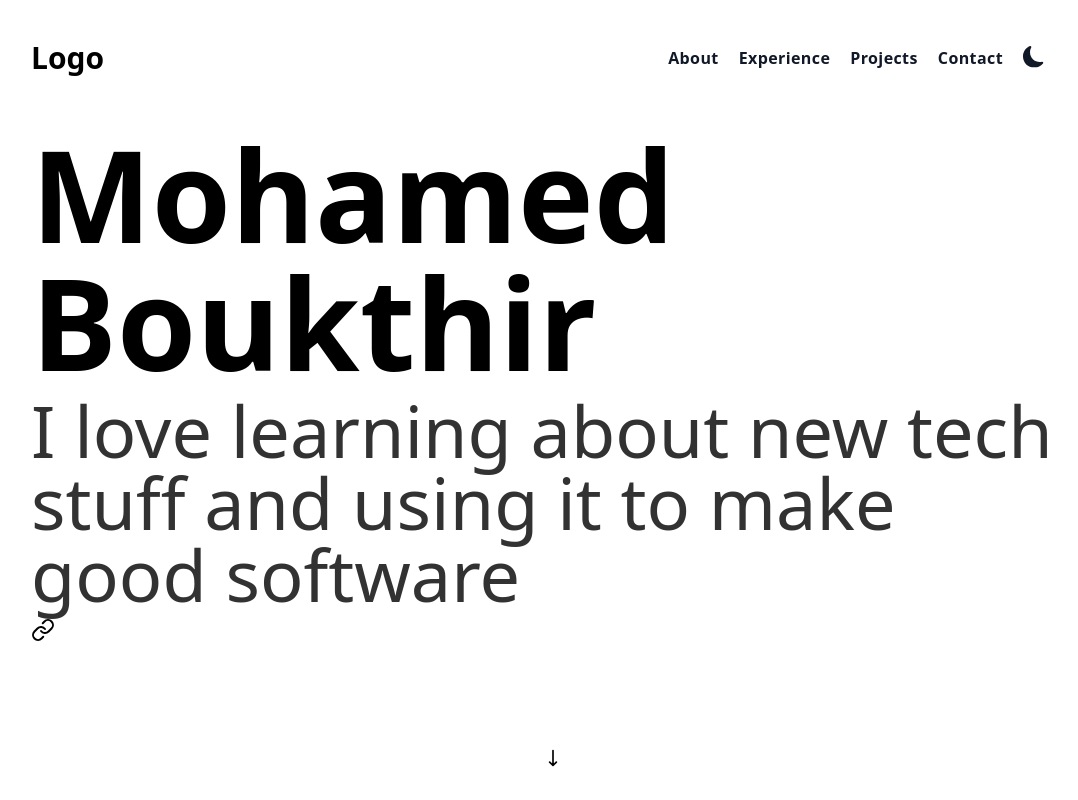
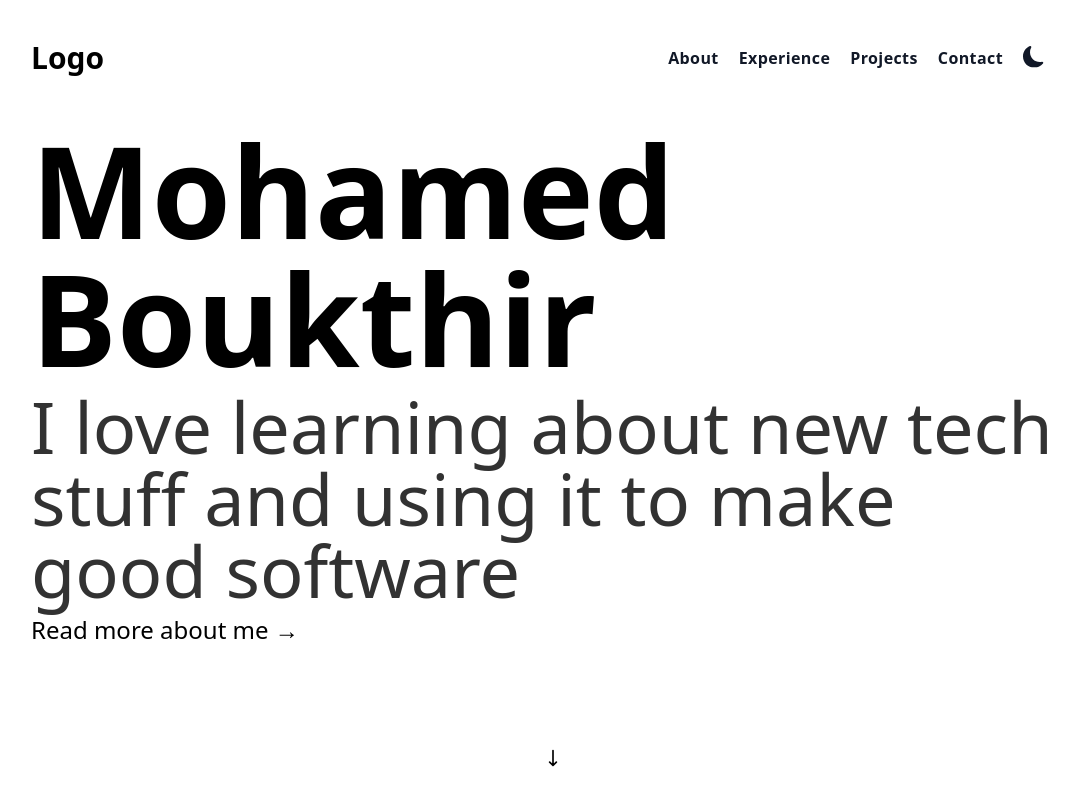
Before and after one commit to MohamedBoukthir/MyPortfolio, a Next.js app: page / in a window 1280 px wide. Shown: the top 800 px of the page, without its empty margins (97-1175 px from the left). Built offline with nearby package versions, Linux system fonts and the light colour scheme.

Commit message:
Update links and text in not-found.tsx and Hero.tsx

```diff
--- a/app/not-found.tsx
+++ b/app/not-found.tsx
@@ -24,7 +24,7 @@ export default function FourZeroFour() {
         </p>
         <p className="mb-8">But dont worry, you can find plenty of other things on our homepage.</p>
         <Button>
-          <Link href="/">Back to homepage</Link>
+          <Link href="/">Back to homepage &rarr;</Link>
         </Button>
       </div>
     </SectionContainer>
--- a/components/Hero.tsx
+++ b/components/Hero.tsx
@@ -5,7 +5,8 @@ import { ReactElement, useContext, useEffect, useRef } from 'react'
 import { ScrollContext } from './Providers/ScrollProvider';
 import { renderCanvas } from './renderCanvas';
 import { HiOutlineArrowNarrowDown } from 'react-icons/hi';
-import { Link } from 'lucide-react';
+import Link from 'next/link';
+
 
 export default function Hero(): ReactElement {
 
@@ -40,7 +41,7 @@ export default function Hero(): ReactElement {
             </h2>
                 <Link
                   href="/about"
-              className="text-md w-max cursor-pointer sm:text-lg md:text-xl xl:text-2xl"
+                  className="text-md w-max mb-9 cursor-pointer sm:text-lg md:text-xl xl:text-2xl"
                 >
                   Read more about me &rarr;
                 </Link>
```
Also changed, not shown: components/stack/StackBg.tsx (added), components/stack/StackContainer.tsx (added), components/stack/StackContent.tsx (added), components/stack/StackLeft.tsx (added), components/stack/StackRight.tsx (added), components/stack/StackTiles.ts (added), components/stack/Stacks.tsx (added). Lines whose indentation alone changed are shown as unchanged.
